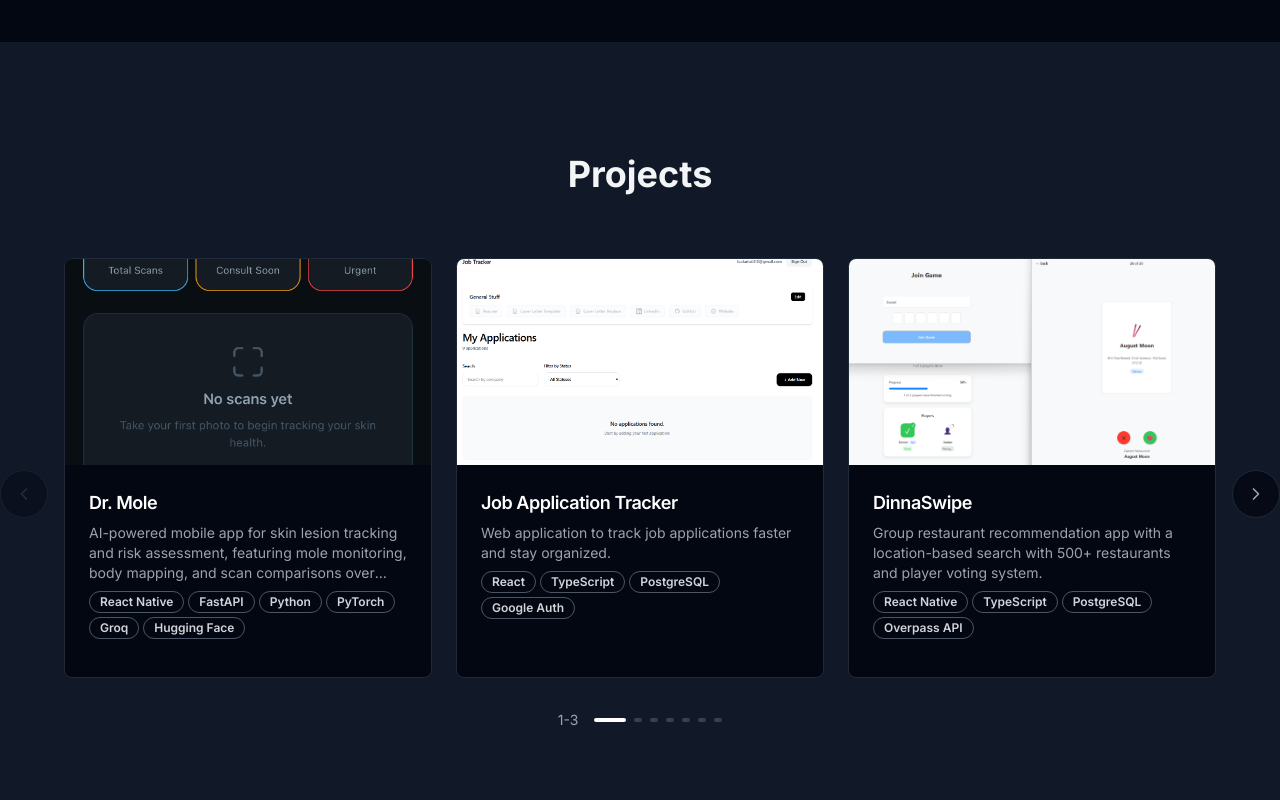
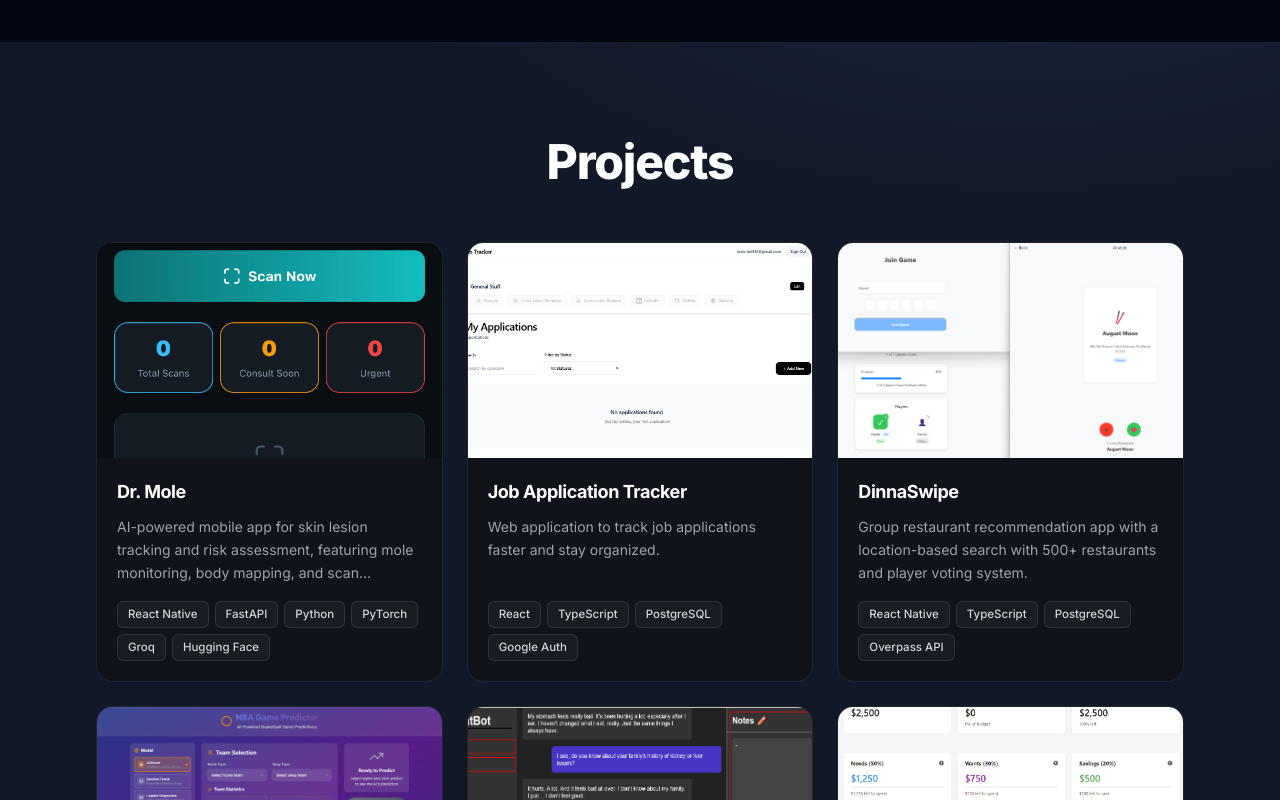
Before and after one commit to Danie1Le/Danie1Le.github.io, a Next.js app: page / in a window 1280 px wide. Shown: the part 3340-4140 px from the top of the page. Built offline with nearby package versions, Linux system fonts and the light colour scheme.

Commit message:
redesign the project section to showcase all projects at once

```diff
--- a/components/projectsSection.tsx
+++ b/components/projectsSection.tsx
@@ -1,356 +1,126 @@
 "use client"
 
-import { Badge } from "@/components/ui/badge"
-import { Card, CardContent, CardDescription, CardHeader, CardTitle } from "@/components/ui/card"
 import { projects } from "@/lib/data"
 import { getImagePath } from "@/lib/utils"
-import { ChevronDown } from "lucide-react"
-import { useState } from "react"
+import { ExternalLink, Github } from "lucide-react"
 
 interface ProjectsSectionProps {
   visibleSections: Set<string>;
 }
 
 export default function ProjectsSection({ visibleSections }: ProjectsSectionProps) {
+  const isVisible = visibleSections.has("projects");
+
   return (
-    <section id="projects" className={`min-h-screen py-20 px-6 bg-gray-900 flex items-center transition-all duration-1000 ${
-      visibleSections.has('projects') ? 'opacity-100 translate-y-0' : 'opacity-0 translate-y-10'
-    }`}>
-      <div className="container mx-auto w-full">
-        <h2 className={`text-4xl font-bold text-center mb-16 transition-all duration-1000 delay-200 ${
-          visibleSections.has('projects') ? 'opacity-100 translate-y-0' : 'opacity-0 translate-y-8'
-        }`}>
+    <section
+      id="projects"
+      className="min-h-screen py-24 px-6 bg-gray-900 flex items-center
+        bg-[radial-gradient(1100px_520px_at_80%_-8%,rgba(129,140,248,0.10),transparent_60%),radial-gradient(900px_480px_at_0%_108%,rgba(56,189,248,0.07),transparent_55%)]"
+    >
+      <div className="container mx-auto w-full max-w-6xl">
+        {/* Header */}
+        <div
+          className={`mb-14 text-center transition-all duration-1000 ${
+            isVisible ? "opacity-100 translate-y-0" : "opacity-0 translate-y-8"
+          }`}
+        >
+          <h2 className="text-4xl md:text-5xl font-extrabold tracking-tight text-white mb-3">
             Projects
           </h2>
-        <div className={`transition-all duration-1000 delay-400 ${
-          visibleSections.has('projects') ? 'opacity-100 translate-y-0' : 'opacity-0 translate-y-8'
-        }`}>
-          <ProjectCarousel />
-        </div>
-      </div>
-    </section>
-  );
-}
-
-function ProjectCarousel() {
-  const [startIndex, setStartIndex] = useState(0)
-  const [isAnimating, setIsAnimating] = useState(false)
-
-  const canGoNext = startIndex + 3 < projects.length
-  const canGoPrev = startIndex > 0
-
-  const handlePrevious = () => {
-    if (canGoPrev && !isAnimating) {
-      setIsAnimating(true)
-      setStartIndex(Math.max(0, startIndex - 1))
-      setTimeout(() => {
-        setIsAnimating(false)
-      }, 300)
-    }
-  }
-
-  const handleNext = () => {
-    if (canGoNext && !isAnimating) {
-      setIsAnimating(true)
-      setStartIndex(Math.min(projects.length - 3, startIndex + 1))
-      setTimeout(() => {
-        setIsAnimating(false)
-      }, 300)
-    }
-  }
-
-  // Mobile vertical carousel with 3 complete cards
-  const MobileVerticalCarousel = () => {
-    const mobileCanGoNext = startIndex + 1 < projects.length - 2
-    const mobileCanGoPrev = startIndex > 0
-
-    const handleMobilePrevious = () => {
-      if (mobileCanGoPrev && !isAnimating) {
-        setIsAnimating(true)
-        setStartIndex(Math.max(0, startIndex - 1))
-        setTimeout(() => {
-          setIsAnimating(false)
-        }, 300)
-      }
-    }
-
-    const handleMobileNext = () => {
-      if (mobileCanGoNext && !isAnimating) {
-        setIsAnimating(true)
-        setStartIndex(Math.min(projects.length - 3, startIndex + 1))
-        setTimeout(() => {
-          setIsAnimating(false)
-        }, 300)
-      }
-    }
-
-    return (
-      <div className="relative max-w-md mx-auto md:hidden">
-        {/* Mobile Navigation */}
-        <div className="absolute left-1/2 top-0 -translate-x-1/2 z-10 -translate-y-16">
-          <button
-            onClick={handleMobilePrevious}
-            disabled={!mobileCanGoPrev || isAnimating}
-            aria-label="Previous projects"
-            className={`w-12 h-12 rounded-full border border-gray-800 bg-gray-950/80 flex items-center justify-center ${
-              mobileCanGoPrev ? "text-gray-400 hover:text-white" : "text-gray-700 opacity-50"
-            }`}
-          >
-            <ChevronDown className="w-5 h-5 rotate-180" />
-          </button>
         </div>
 
-        <div className="absolute left-1/2 bottom-0 -translate-x-1/2 z-10 translate-y-16">
-          <button
-            onClick={handleMobileNext}
-            disabled={!mobileCanGoNext || isAnimating}
-            aria-label="Next projects"
-            className={`w-12 h-12 rounded-full border border-gray-800 bg-gray-950/80 flex items-center justify-center ${
-              mobileCanGoNext ? "text-gray-400 hover:text-white" : "text-gray-700 opacity-50"
-            }`}
+        {/* Grid */}
+        <div className="grid grid-cols-1 md:grid-cols-2 lg:grid-cols-3 gap-6">
+          {projects.map((project, index) => {
+            const hasLinks = Boolean(project.live || project.github);
+            return (
+              <div
+                key={index}
+                style={{ transitionDelay: `${Math.min(index, 6) * 80}ms` }}
+                className={`group relative flex flex-col rounded-2xl border border-white/[0.07] bg-[#10131a] overflow-hidden
+                  transition-all duration-700 ease-out
+                  hover:-translate-y-1.5 hover:border-indigo-400/50
+                  hover:shadow-[0_22px_50px_-22px_rgba(0,0,0,0.8),0_0_60px_-30px_rgba(129,140,248,0.55)]
+                  ${isVisible ? "opacity-100 translate-y-0" : "opacity-0 translate-y-8"}`}
               >
-            <ChevronDown className="w-5 h-5" />
-          </button>
-        </div>
+                {/* top accent bar */}
+                <span className="absolute top-0 left-0 right-0 h-0.5 z-[3] origin-left scale-x-0 bg-gradient-to-r from-indigo-400 to-sky-400 transition-transform duration-500 group-hover:scale-x-100" />
 
-        {/* Mobile Projects Vertical Carousel */}
-        <div className="relative overflow-hidden h-[1300px]">
-          <div className={`flex flex-col gap-6 transition-all duration-300 ease-out ${
-            isAnimating ? 'transform scale-98 opacity-95' : 'transform scale-100 opacity-100'
-          }`} style={{
-            transform: `translateY(-${startIndex * 450}px)`,
-            transition: 'transform 300ms ease-out, opacity 300ms ease-out, transform 300ms ease-out'
-          }}>
-            {projects.map((project, index) => {
-              const link = project.live || project.github || null;
-              const cardContent = (
-                <>
-                  <div className="aspect-video bg-gray-800 relative overflow-hidden">
+                {/* media */}
+                <div className="relative aspect-[16/10] overflow-hidden bg-[#0c0f15]">
                   {project.image === "turbine" ? (
-                      <div className="w-full h-full flex">
+                    <div className="flex w-full h-full">
                       <img
                         src={getImagePath("/turbine1.jpg")}
-                          alt="Turbine 1"
-                          className="w-1/2 h-full object-cover group-hover:scale-105 transition-transform duration-300"
+                        alt="Wind turbine"
+                        className="w-1/2 h-full object-cover transition-all duration-500 group-hover:scale-105 group-hover:brightness-[0.55]"
                       />
                       <img
                         src={getImagePath("/turbine2.jpg")}
-                          alt="Turbine 2"
-                          className="w-1/2 h-full object-cover group-hover:scale-105 transition-transform duration-300"
+                        alt="Wind turbine"
+                        className="w-1/2 h-full object-cover transition-all duration-500 group-hover:scale-105 group-hover:brightness-[0.55]"
                       />
                     </div>
                   ) : (
                     <img
                       src={project.image || "/placeholder.svg"}
                       alt={project.title}
-                        className="w-full h-full object-cover group-hover:scale-105 transition-transform duration-300"
+                      className={`w-full h-full object-cover transition-all duration-500 group-hover:scale-105 group-hover:brightness-[0.55] ${
+                        project.title === "Dr. Mole" ? "object-[50%_28%]" : "object-center"
+                      }`}
                     />
                   )}
+
+                  {hasLinks && (
+                    <div className="absolute inset-x-0 bottom-0 z-[2] flex gap-2.5 p-4 opacity-0 translate-y-3 transition-all duration-300 group-hover:opacity-100 group-hover:translate-y-0">
+                      {project.live && (
+                        <a
+                          href={project.live}
+                          target="_blank"
+                          rel="noopener noreferrer"
+                          className="inline-flex items-center gap-1.5 rounded-lg bg-gradient-to-r from-indigo-400 to-indigo-500 px-3.5 py-2 text-[13px] font-semibold text-gray-950 transition-transform duration-200 hover:-translate-y-0.5"
+                        >
+                          <ExternalLink className="w-3.5 h-3.5" /> Live Demo
+                        </a>
+                      )}
+                      {project.github && (
+                        <a
+                          href={project.github}
+                          target="_blank"
+                          rel="noopener noreferrer"
+                          className="inline-flex items-center gap-1.5 rounded-lg border border-white/15 bg-gray-950/70 px-3.5 py-2 text-[13px] font-semibold text-gray-100 backdrop-blur transition-transform duration-200 hover:-translate-y-0.5"
+                        >
+                          <Github className="w-3.5 h-3.5" /> Code
+                        </a>
+                      )}
                     </div>
-                  <CardHeader className="pb-2">
-                    <CardTitle className="text-white text-lg">{project.title}</CardTitle>
-                    <CardDescription className="text-gray-400 text-sm">{project.description}</CardDescription>
-                  </CardHeader>
-                  <CardContent className="pt-0">
-                    <div className="flex flex-wrap gap-1">
+                  )}
+                </div>
+
+                {/* body */}
+                <div className="flex flex-1 flex-col gap-2.5 p-5">
+                  <h3 className="text-lg font-bold tracking-tight text-white transition-colors duration-300 group-hover:text-indigo-200">
+                    {project.title}
+                  </h3>
+                  <p className="text-sm leading-relaxed text-gray-400 line-clamp-3">
+                    {project.description}
+                  </p>
+                  <div className="mt-auto flex flex-wrap gap-1.5 pt-1.5">
                     {project.tech.map((tech) => (
-                        <Badge key={tech} variant="outline" className="border-gray-600 text-gray-300 text-xs">
+                      <span
+                        key={tech}
+                        className="rounded-md border border-white/10 bg-white/[0.04] px-2.5 py-1 text-[11.5px] font-medium text-gray-300 transition-colors duration-300 group-hover:border-indigo-400/30"
+                      >
                         {tech}
-                        </Badge>
+                      </span>
                     ))}
                   </div>
-                  </CardContent>
-                </>
-              );
-
-              if (link) {
-                return (
-                  <a
-                    key={index}
-                    href={link}
-                    target="_blank"
-                    rel="noopener noreferrer"
-                    className="block group flex-shrink-0 w-full h-[420px]"
-                  >
-                    <Card className="bg-gray-950 border-gray-800 overflow-hidden hover:border-gray-600 transition-colors cursor-pointer h-full">
-                      {cardContent}
-                    </Card>
-                  </a>
-                );
-              } else {
-                return (
-                  <Card
-                    key={index}
-                    className="bg-gray-950 border-gray-800 overflow-hidden group hover:border-gray-600 transition-colors h-[420px] flex-shrink-0 w-full"
-                  >
-                    {cardContent}
-                  </Card>
-                );
-              }
-            })}
                 </div>
               </div>
-
-        {/* Mobile Progress Dots */}
-        <div className="flex justify-center mt-8">
-          <div className="flex items-center space-x-4">
-            <span className="text-gray-400 text-sm">
-              {startIndex === 0 ? "1-3" :
-               startIndex === 1 ? "2-4" :
-               startIndex === 2 ? "3-5" :
-               startIndex === 3 ? "4-6" : "5-7"}
-            </span>
-            <div className="flex space-x-2">
-              {Array.from({ length: projects.length - 2 }).map((_, i) => {
-                const isActive = startIndex === i;
-                return (
-                  <div
-                    key={i}
-                    className={`h-1 rounded-full transition-all duration-300 ${
-                      isActive ? "bg-white w-8" : "bg-gray-700 w-2"
-                    }`}
-                  />
             );
           })}
         </div>
       </div>
-        </div>
-      </div>
-    )
-  }
-
-  return (
-    <>
-      <MobileVerticalCarousel />
-      <div className="relative max-w-6xl mx-auto hidden md:block">
-        {/* Navigation */}
-        <div className="absolute left-0 top-1/2 -translate-y-1/2 z-10 -translate-x-16">
-          <button
-            onClick={handlePrevious}
-            disabled={!canGoPrev || isAnimating}
-            aria-label="Previous projects"
-            className={`w-12 h-12 rounded-full border border-gray-800 bg-gray-950/80 flex items-center justify-center ${
-              canGoPrev ? "text-gray-400 hover:text-white" : "text-gray-700 opacity-50"
-            }`}
-          >
-            <ChevronDown className="w-5 h-5 rotate-90" />
-          </button>
-        </div>
-
-        <div className="absolute right-0 top-1/2 -translate-y-1/2 z-10 translate-x-16">
-          <button
-            onClick={handleNext}
-            disabled={!canGoNext || isAnimating}
-            aria-label="Next projects"
-            className={`w-12 h-12 rounded-full border border-gray-800 bg-gray-950/80 flex items-center justify-center ${
-              canGoNext ? "text-gray-400 hover:text-white" : "text-gray-700 opacity-50"
-            }`}
-          >
-            <ChevronDown className="w-5 h-5 -rotate-90" />
-          </button>
-        </div>
-
-        {/* Projects Grid */}
-        <div className="relative overflow-hidden w-full">
-          <div className={`flex gap-6 transition-all duration-300 ease-out ${
-            isAnimating ? 'transform scale-98 opacity-95' : 'transform scale-100 opacity-100'
-          }`} style={{ transform: `translateX(calc(-${startIndex} * (calc((100% - 3rem) / 3) + 1.5rem)))` }}>
-            {projects.map((project, index) => {
-              const link = project.live || project.github || null;
-              const cardContent = (
-                <>
-                  <div className="aspect-video bg-gray-800 relative overflow-hidden">
-                    {project.image === "turbine" ? (
-                      <div className="w-full h-full flex">
-                        <img
-                          src={getImagePath("/turbine1.jpg")}
-                          alt="Turbine 1"
-                          className="w-1/2 h-full object-cover group-hover:scale-105 transition-transform duration-300"
-                        />
-                        <img
-                          src={getImagePath("/turbine2.jpg")}
-                          alt="Turbine 2"
-                          className="w-1/2 h-full object-cover group-hover:scale-105 transition-transform duration-300"
-                        />
-                      </div>
-                    ) : (
-                      <img
-                        src={project.image || "/placeholder.svg"}
-                        alt={project.title}
-                        className="w-full h-full object-cover group-hover:scale-105 transition-transform duration-300"
-                      />
-                    )}
-                  </div>
-                  <CardHeader className="pb-2">
-                    <CardTitle className="text-white text-lg">{project.title}</CardTitle>
-                    <CardDescription className="text-gray-400 text-sm line-clamp-3">{project.description}</CardDescription>
-                  </CardHeader>
-                  <CardContent className="pt-0">
-                    <div className="flex flex-wrap gap-1">
-                      {project.tech.map((tech) => (
-                        <Badge key={tech} variant="outline" className="border-gray-600 text-gray-300 text-xs">
-                          {tech}
-                        </Badge>
-                      ))}
-                    </div>
-                  </CardContent>
-                </>
-              );
-
-              if (link) {
-                return (
-                  <a
-                    key={index}
-                    href={link}
-                    target="_blank"
-                    rel="noopener noreferrer"
-                    className="block group flex-shrink-0 w-full md:w-[calc((100%-3rem)/3)] lg:w-[calc((100%-3rem)/3)]"
-                  >
-                    <Card className="bg-gray-950 border-gray-800 overflow-hidden hover:border-gray-600 transition-colors cursor-pointer h-[420px]">
-                      {cardContent}
-                    </Card>
-                  </a>
-                );
-              } else {
-                return (
-                  <Card
-                    key={index}
-                    className="bg-gray-950 border-gray-800 overflow-hidden group hover:border-gray-600 transition-colors h-[420px] flex-shrink-0 w-full md:w-[calc((100%-3rem)/3)] lg:w-[calc((100%-3rem)/3)]"
-                  >
-                    {cardContent}
-                  </Card>
+    </section>
   );
 }
-            })}
-          </div>
-        </div>
-
-        {/* Progress Dots */}
-        <div className="flex justify-center mt-8">
-          <div className="flex items-center space-x-4">
-            <span className="text-gray-400 text-sm">
-              {startIndex === 0 ? "1-3" :
-               startIndex === 1 ? "2-4" :
-               startIndex === 2 ? "3-5" :
-               startIndex === 3 ? "4-6" :
-               startIndex === 4 ? "5-7" : "6-8"}
-            </span>
-            <div className="flex space-x-2">
-              {Array.from({ length: projects.length - 3 + 1 }).map((_, i) => {
-                const isActive = startIndex === i;
-                return (
-                  <div
-                    key={i}
-                    className={`h-1 rounded-full transition-all duration-300 ${
-                      isActive ? "bg-white w-8" : "bg-gray-700 w-2"
-                    }`}
-                  />
-                );
-              })}
-            </div>
-          </div>
-        </div>
-      </div>
-    </>
-  )
-}
--- a/lib/data.ts
+++ b/lib/data.ts
@@ -88,7 +88,7 @@ export const projects: Project[] = [
   {
     title: "Dr. Mole",
     description: "AI-powered mobile app for skin lesion tracking and risk assessment, featuring mole monitoring, body mapping, and scan comparisons over time. Built at HackUP 2026, placing 3rd in Health & Wellness track and 6th overall.",
-    image: getImagePath("/Hackathon_Project.png"),
+    image: getImagePath("/Dr_Mole.png"),
     tech: ["React Native", "FastAPI", "Python", "PyTorch", "Groq", "Hugging Face"],
     github: "https://github.com/chengenli9/HackUP/tree/main",
     live: "https://devpost.com/software/mr-mole#updates",
```
Also changed, not shown: public/Dr_Mole.png (renamed from public/Hackathon_Project.png). Lines whose indentation alone changed are shown as unchanged.
